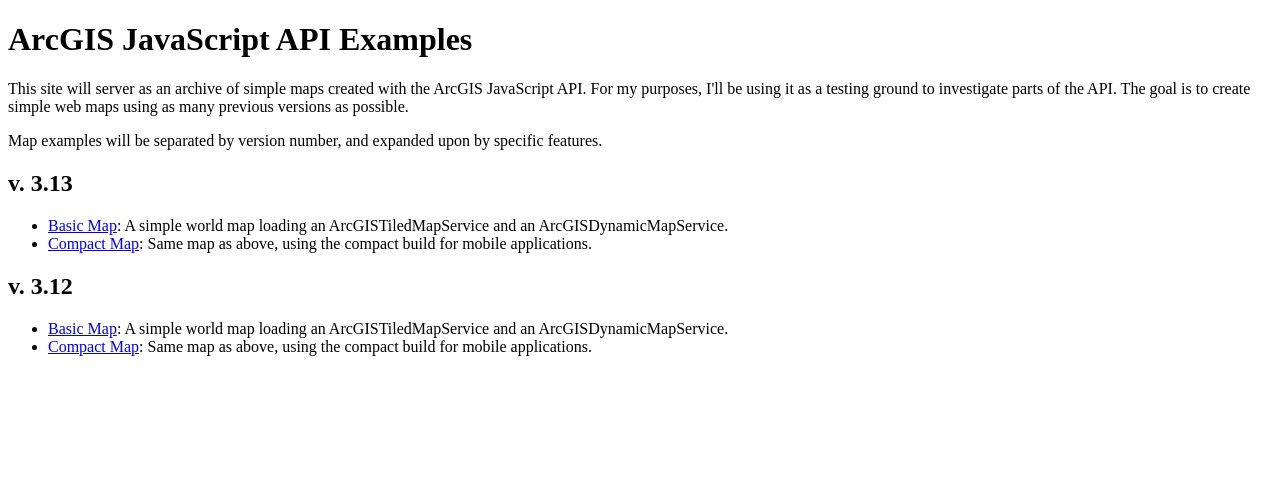
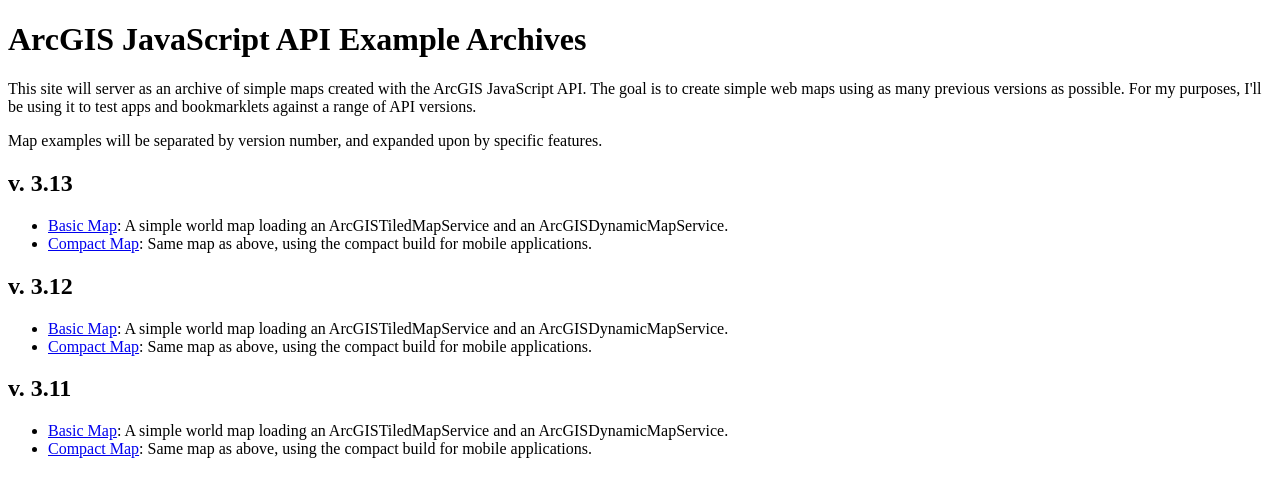
Before and after one commit to raykendo/ArcGIS_JSAPI_Examples, a plain HTML site: page index.html in a window 1280 px wide. Drawn offline with Linux system fonts and the light colour scheme.

Commit message:
Updated main readme, start page wtih links to the v 3.11 maps

```diff
--- a/index.html
+++ b/index.html
@@ -1,11 +1,15 @@
 <!DOCTYPE html>
 <html>
 	<head>
-		<title></title>
+		<title>ArcGIS JavaScript API Example Archives</title>
 	</head>
 	<body>
-		<h1>ArcGIS JavaScript API Examples</h1>
-		<p>This site will server as an archive of simple maps created with the ArcGIS JavaScript API. For my purposes, I'll be using it as a testing ground to investigate parts of the API. The goal is to create simple web maps using as many previous versions as possible.</p>
+		<h1>ArcGIS JavaScript API Example Archives</h1>
+		<p>
+			This site will server as an archive of simple maps created with the ArcGIS JavaScript API.
+			The goal is to create simple web maps using as many previous versions as possible.
+			For my purposes, I'll be using it to test apps and bookmarklets against a range of API versions.
+		</p>
 		<p>Map examples will be separated by version number, and expanded upon by specific features.</p>
 		<h2>v. 3.13</h2>
 		<ul>
@@ -17,5 +21,10 @@
 			<li><a href="./v3_12/index.html" title="Basic map">Basic Map</a>: A simple world map loading an ArcGISTiledMapService and an ArcGISDynamicMapService.</li>
 			<li><a href="./v3_12/compact.html" title="Compact map">Compact Map</a>: Same map as above, using the compact build for mobile applications.</li>
 		</ul>
+		<h2>v. 3.11</h2>
+		<ul>
+			<li><a href="./v3_11/index.html" title="Basic map">Basic Map</a>: A simple world map loading an ArcGISTiledMapService and an ArcGISDynamicMapService.</li>
+			<li><a href="./v3_11/compact.html" title="Compact map">Compact Map</a>: Same map as above, using the compact build for mobile applications.</li>
+		</ul>
 	</body>
 </html>
```
Also changed, not shown: 1 other file.
